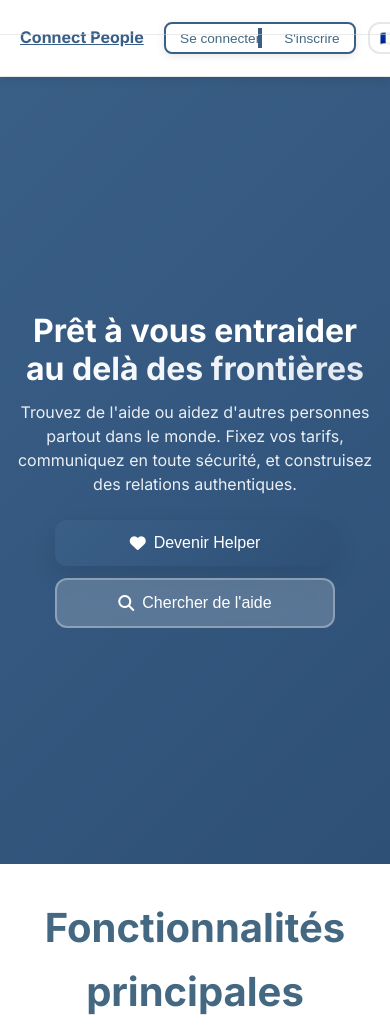
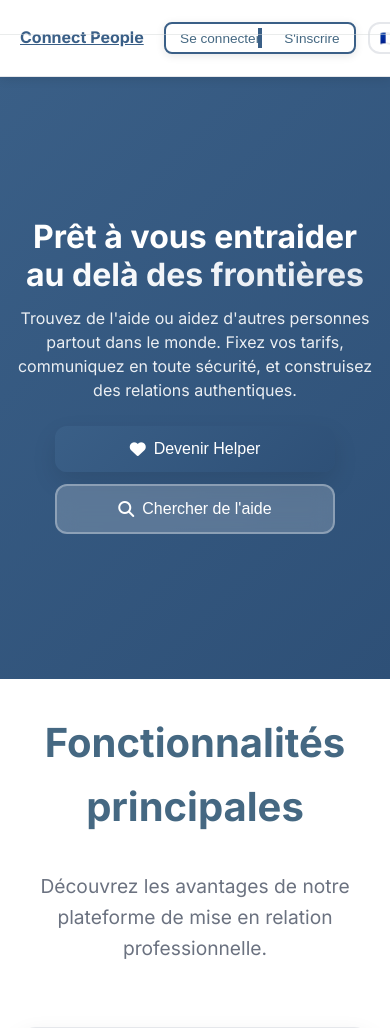
Before and after one commit to MLB106/connect-people, a Node server app: page /dev/dev/ in a window 390 px wide. Shown: the top 1028 px of the page. Run offline with Node 20, Linux system fonts and the light colour scheme; some libraries are stand-ins or nearby versions.

Commit message:
Refactor hero section padding and min-height
Co-authored-by: wweb.master2022 <wweb.master2022@gmail.com>

```diff
--- a/public/css/responsive.css
+++ b/public/css/responsive.css
@@ -18,9 +18,9 @@
 
     /* Hero tablette */
     .hero {
-        padding: 6rem 2rem 4rem;
+        padding: 4.8rem 2rem 3.2rem;
         text-align: center;
-        min-height: calc(100vh - 70px);
+        min-height: calc(80vh - 70px);
     }
     .hero-content {
         display: flex;
@@ -353,12 +353,12 @@
 
     /* Hero mobile */
     .hero {
-        padding: 4rem 1.5rem 3rem;
+        padding: 3.2rem 1.5rem 2.4rem;
         text-align: center;
-        min-height: calc(100vh - 70px);
+        min-height: calc(80vh - 70px);
     }
     .hero-content {
-        min-height: calc(100vh - 150px);
+        min-height: calc(80vh - 150px);
     }
     .hero-title {
         font-size: clamp(1.75rem, 8vw, 2.5rem);
@@ -553,11 +553,11 @@
 
     /* Hero petit mobile */
     .hero {
-        padding: 3rem 1rem 2rem;
-        min-height: calc(100vh - 60px);
+        padding: 2.4rem 1rem 1.6rem;
+        min-height: calc(80vh - 60px);
     }
     .hero-content {
-        min-height: calc(100vh - 120px);
+        min-height: calc(80vh - 120px);
     }
     .hero-title {
         font-size: clamp(1.5rem, 10vw, 2rem);
--- a/public/css/style.css
+++ b/public/css/style.css
@@ -168,7 +168,8 @@ nav a:hover::after {
     background-size: 400% 400%;
     animation: gradientShift 8s ease infinite;
     color: white;
-    padding: 6rem 0;
+    padding: 4.8rem 0;
+    min-height: 80vh;
     text-align: center;
     position: relative;
     overflow: hidden;
```
Also changed, not shown: public/css/app.css.
